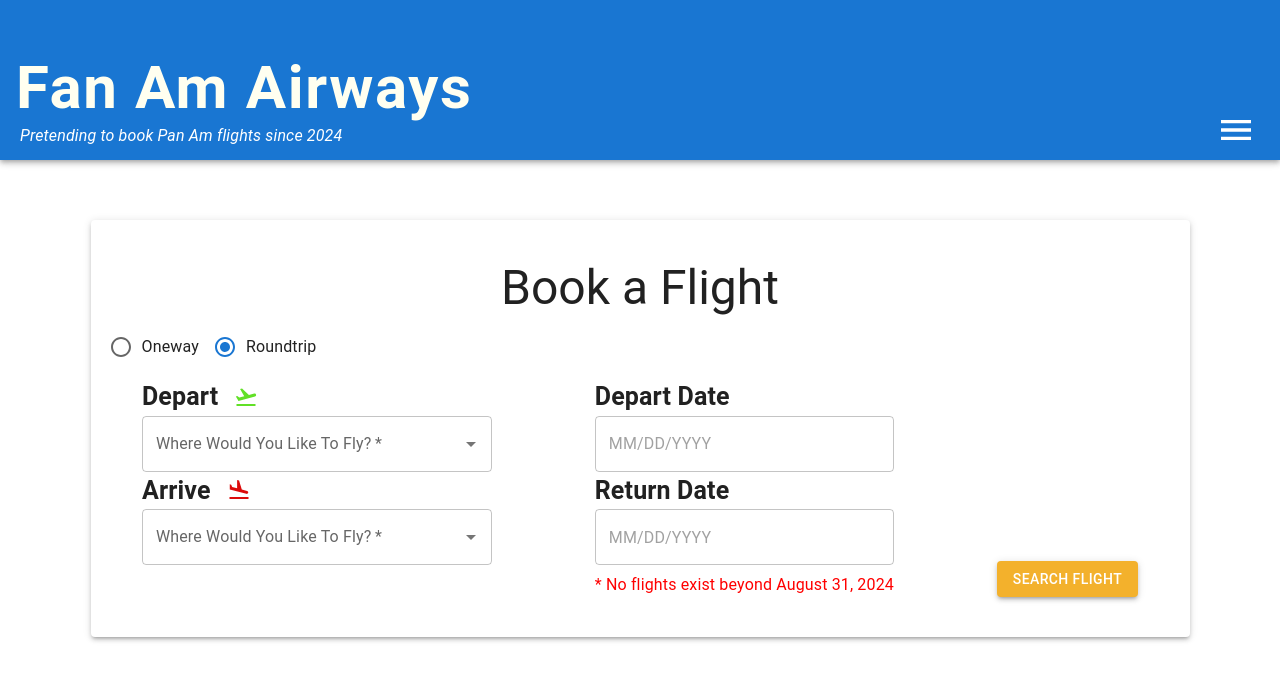
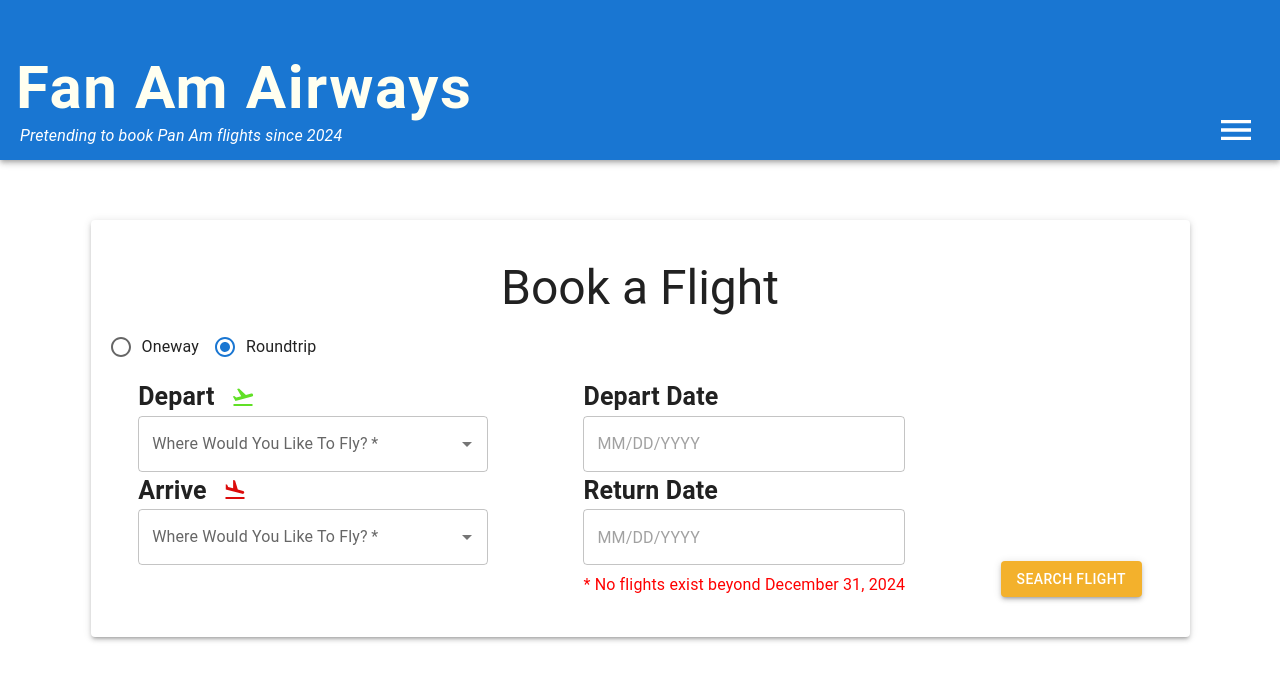
Before and after one commit to ericsteedly/pan-am, a Next.js app: page / in a window 1280 px wide. Shown: the top 680 px of the page. Built offline with nearby package versions, Linux system fonts and the light colour scheme; no server answers; sample sign-in values are in the browser's storage.

Commit message:
updated flight data constraint note on main booking page

```diff
--- a/src/pages/book-flight/index.js
+++ b/src/pages/book-flight/index.js
@@ -118,7 +118,7 @@ export default function BookFlight() {
                       returnRefEl={refEls.returnDate}
                     />
                     <Typography sx={{mt: 1, color: 'red'}}>
-                      * No flights exist beyond August 31, 2024
+                      * No flights exist beyond December 31, 2024
                     </Typography>
                   </Box>
                   <Box className={`${classes.column3}`}>
```
